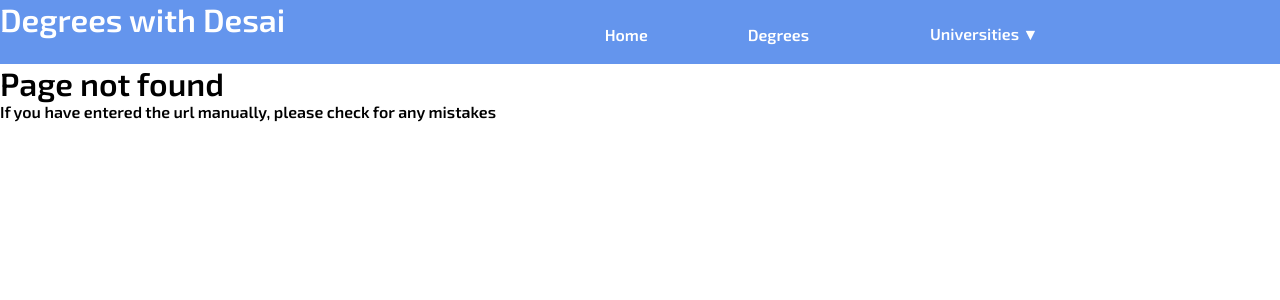
After one commit to KushDesai04/13DTP-Project, a Flask app: template templates/404.html in a window 1280 px wide. The commit adds this page. Shown: the top 300 px of the page. Run offline with Flask 2, Linux system fonts and the light colour scheme; the template is opened without the code that fills it, so the values that code supplies are empty; parts of the project's set-up code (start-up, migrations or seed data) failed here and were passed over.

Commit message:
added 404 rerouter

```diff
--- a/main.py
+++ b/main.py
@@ -11,25 +11,34 @@ db =  SQLAlchemy(app)
 
 import models
 
-
+# sends uni to every page but is used in nav
 @app.context_processor
 def context_processor():
   uni = models.University.query.all()
   return dict(uni=uni)
 
 
+# Reroute when a 404 error is found
+@app.errorhandler(404)
+def page_not_found(error):
+    return render_template('404.html'), 404
+
+
+# Home page
 @app.route('/')
 def home():
   universities = models.University.query.all()
   return render_template('home.html', universities = universities)
 
 
+# Indiviudual uni page
 @app.route('/university/<int:id>')
 def university(id):
   university = models.University.query.filter_by(id=id).first_or_404()
   return render_template('university.html', university = university)
 
 
+# All unis page
 @app.route('/universities')
 def universities():
   university = models.University.query.all()
@@ -37,13 +46,14 @@ def universities():
   return render_template('university.html', university = university)
 
 
+# Indiviudual degree page
 @app.route('/degree/<int:id>')
 def degree(id):
   degree = models.Degree.query.filter_by(id=id).first_or_404()
   universities = degree.universities
   return render_template('degree.html', degree = degree, universities = universities)
 
-
+# All degrees page
 @app.route('/degrees', methods = ["GET", "POST"])
 def degrees():
   form = SimpleForm()
@@ -51,35 +61,47 @@ def degrees():
   subjects = models.Subject.query.all()
 
   if form.validate_on_submit():
+    # Empty list to store degrees filtered by university
+    uni_degrees = []
 
-    deg_set = set()
     if form.uni_data.data:
+      # Get uni id from form
       university_filter = (form.uni_data.data)
       print(university_filter)
 
+      # Filter degrees by uni using set
+      for degree in degrees:
+        unis = [university.id for university in degree.universities]
+        for uni in unis:
+          if str(uni) in university_filter:
+            uni_degrees.add(degree)
 
-    # Filter degrees by uni using set
-    for degree in degrees:
-      unis = [university.id for university in degree.universities]
-      for uni in unis:
-        if str(uni) in university_filter:
-          deg_set.add(degree)
+    else:
+      deg_set = set(degrees)
 
     if form.subject_data.data:
+      # Get subject ids from form
       subject_filter = (form.subject_data.data)
       subjects = models.Prerequisites.query.filter(models.Prerequisites.sid.in_(subject_filter)).all()
+
+      # Get degree id for every subject filtered
       subjects = [subject.did for subject in subjects]
       sub_degrees = models.Degree.query.filter(models.Degree.id.in_(subjects)).all()
 
-      degrees = list(set(deg_set) & set(sub_degrees))
+      # Get degrees that are in both sets
+      degrees = list(set(uni_degrees) & set(sub_degrees))
       print(degrees)
+
+    # If no subject filters:
     else:
-      degrees = deg_set
+      degrees = uni_degrees
 
   else:
     print(form.errors)
 
+  # Sort degrees by name
   degrees = sorted(degrees, key=lambda degree: degree.name)
+
   return render_template('degrees.html', degrees = degrees, forms=form)
 
 
--- a/static/css/style.css
+++ b/static/css/style.css
@@ -16,10 +16,11 @@
   font-family: 'Exo 2', sans-serif;
 }
 
-a{
+a {
   text-decoration: none;
 }
-.top{
+
+.top {
   background: cornflowerblue;
   min-height: 8vh;
 }
@@ -186,6 +187,7 @@ a:hover .grid-item p {
 a .grid-item .hidden {
   display: none;
   color: black;
+  font-size: 10px;
 }
 a:hover .grid-item .hidden{
   display: block;
--- /dev/null
+++ b/templates/404.html
@@ -0,0 +1,6 @@
+{% extends "layout.html" %} {% block content %}
+<div class='text'>
+    <h1>Page not found</h1>
+    <p>If you have entered the url manually, please check for any mistakes</p>
+</div>
+{% endblock %}
--- a/templates/home.html
+++ b/templates/home.html
@@ -6,7 +6,7 @@
 <table class = "universities">
     {% for university in universities %}
         <tr>
-            <td>{{ university.name }}</td>
+            <td><a href="{{ url_for('university', id = university.id) }}">{{ university.name }}</a></td>
         </tr>
     {% endfor %}
 </table>
```
